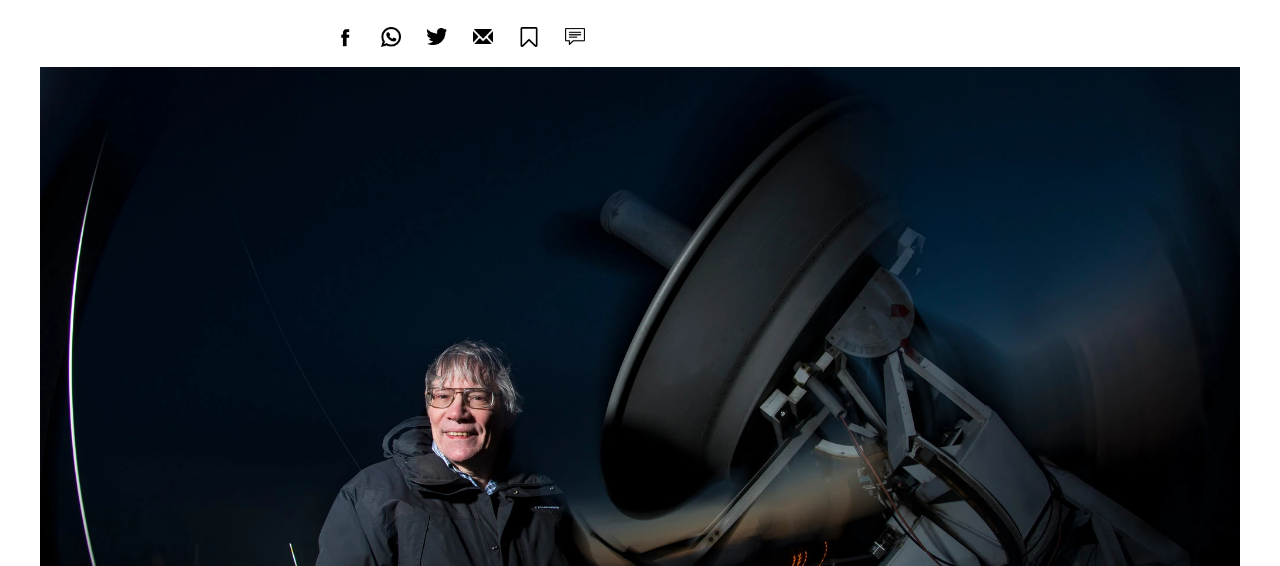
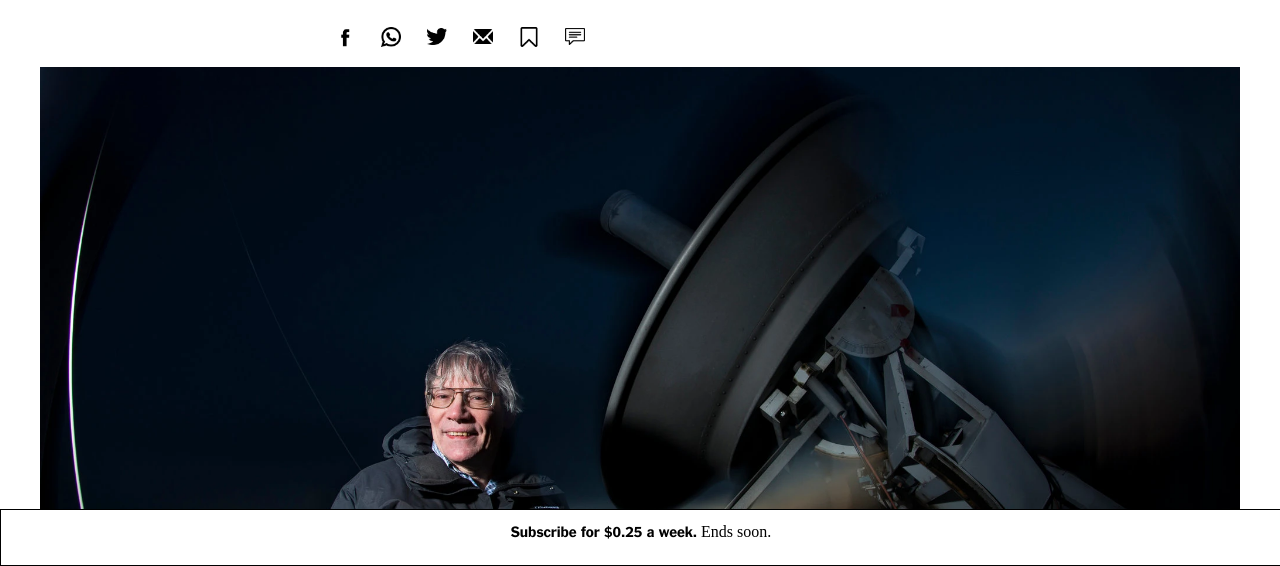
Before and after one commit to ad9311/nyt-page-clone, a plain HTML site: page index.html in a window 1280 px wide. Shown: the part 234-800 px from the top of the page. Drawn offline with Linux system fonts and the light colour scheme; a web font is replaced by a local one.

Commit message:
Add fixed bottom footer - add live-page link and screenshot to README.md

```diff
--- a/css/master.css
+++ b/css/master.css
@@ -555,3 +555,25 @@ body {
   justify-content: space-between;
   padding-bottom: 50px;
 }
+
+.fixed-footer {
+  position: fixed;
+  width: 100%;
+  height: 55px;
+  bottom: 0;
+  z-index: 2;
+  background-color: white;
+  border: 1px solid black;
+}
+
+.ft-text {
+  color: black;
+}
+
+.ft-inner {
+  width: 600px;
+  margin: auto;
+  text-align: center;
+  position: relative;
+  top: 13px;
+}
--- a/index.html
+++ b/index.html
@@ -20,6 +20,14 @@
         <div class="membership">
           <button class="membership-icons" type="button">SUBSCRIBE NOW</button>
           <button class="membership-icons" type="button">LOG IN</button>
+        </div>
+      </nav>
+    </div>
+    <div>
+      <nav class="fixed-footer">
+        <div class="ft-inner">
+          <a class="no-underline ft-text" href="#"><span><strong>Subscribe for $0.25 a week.</strong></span></a>
+          <span> Ends soon.</span>
         </div>
       </nav>
     </div>
```
Also changed, not shown: img/screenshot1.png (added), img/screenshot2.png (added), 1 other file.
